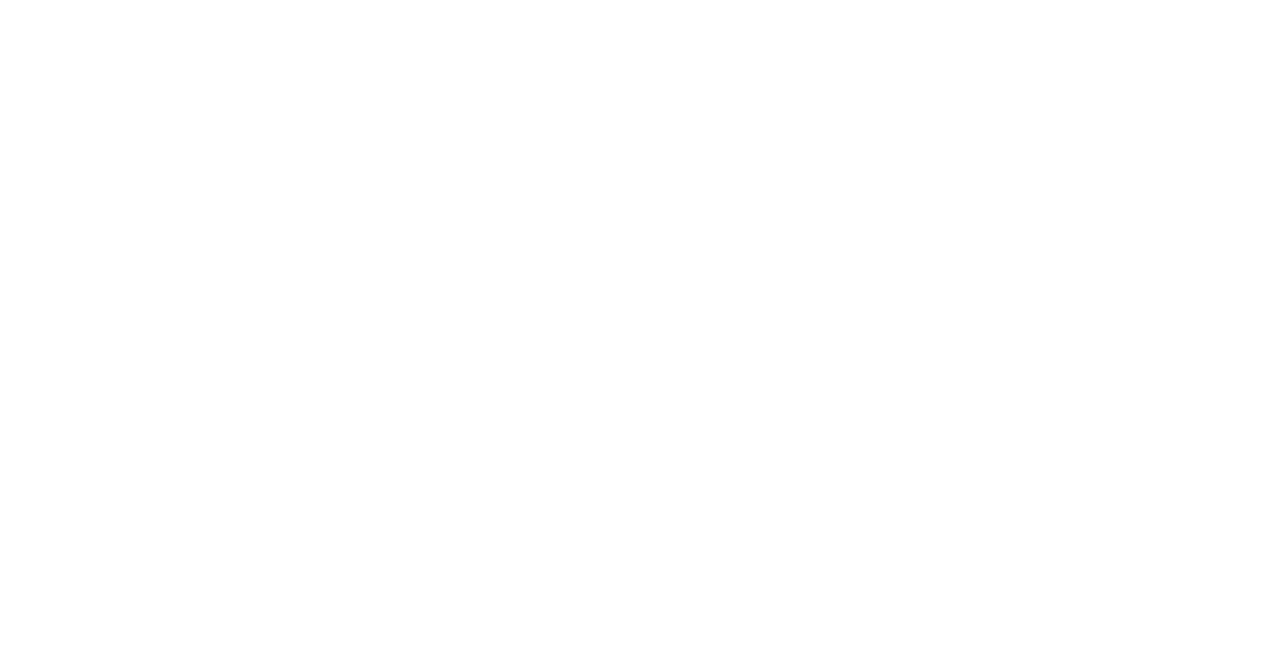
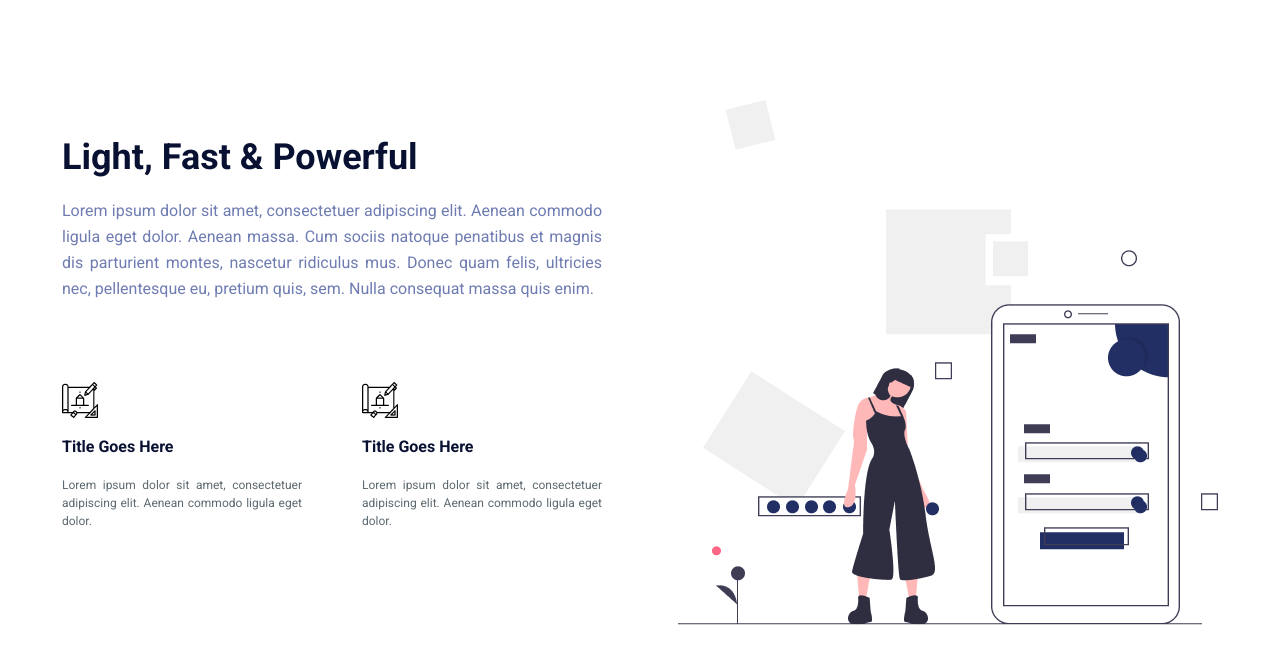
Before and after one commit to GabrielMattosdeLima/LP_Exercicio_Figma, a plain HTML site: page index.html in a window 1280 px wide. Drawn offline with Linux system fonts and the light colour scheme.

Commit message:
terceiro commit

```diff
--- a/index.html
+++ b/index.html
@@ -1,11 +1,53 @@
 <!DOCTYPE html>
 <html lang="en">
+
 <head>
     <meta charset="UTF-8">
     <meta name="viewport" content="width=device-width, initial-scale=1.0">
-    <title>Document</title>
+    <link rel="stylesheet" href="style.css">
+    <link rel="preconnect" href="https://fonts.googleapis.com">
+    <link rel="preconnect" href="https://fonts.gstatic.com" crossorigin>
+    <link href="https://fonts.googleapis.com/css2?family=Roboto:ital,wght@0,100..900;1,100.
+    .900&display=swap" rel="stylesheet">
+
+    <title>Segunda tela do Figma</title>
 </head>
+
 <body>
+    <main>
+        <section class="main_esq">
+            <h4>Light, Fast & Powerful</h4>
+
+            <p id="p">Lorem ipsum dolor sit amet, consectetuer adipiscing elit.
+                Aenean commodo ligula eget dolor. Aenean massa.
+                Cum sociis natoque penatibus et magnis dis parturient montes,
+                nascetur ridiculus mus. Donec quam felis, ultricies nec,
+                pellentesque eu, pretium quis, sem. Nulla consequat massa quis enim.</p>
+
+
+            <div class="main_esq_baixo">
+                <div class="item">
+                    <img class="icon" src="img/Combined Shape.png" alt="icon">
+                    <h5>Title Goes Here</h5>
+                    <p>Lorem ipsum dolor sit amet, consectetuer adipiscing elit.
+                        Aenean commodo ligula eget dolor.</p>
+                </div>
+
+                <div class="item">
+                    <img class="icon" src="img/Combined Shape.png" alt="icon">
+                    <h5>Title Goes Here</h5>
+                    <p>Lorem ipsum dolor sit amet, consectetuer adipiscing elit.
+                        Aenean commodo ligula eget dolor.</p>
+                </div>
+            </div>
+
+        </section>
+        <section class="main_dir">
+            <img src="img/undraw_mobile_login_ikmv.png" alt="imagem">
+        </section>
+
+    </main>
 
 </body>
+
 </html>
--- a/style.css
+++ b/style.css
@@ -1,5 +1,87 @@
-*{
+* {
     margin: 0;
     padding: 0;
     box-sizing: border-box;
 }
+
+main {
+    display: flex;
+    justify-content: center;
+    flex-direction: row;
+    margin-top: 100px;
+
+}
+
+.main_esq {
+
+    width: 540px;
+    margin-top: 36px;
+    margin-right:  76px;
+
+}
+
+h4 {
+    display: flex;
+    font-family: "Roboto", system-ui;
+    font-size: 36px;
+    font-style: medium;
+    text-align: justify;
+    color: #091133;
+    height: 48px;
+
+
+
+}
+
+#p {
+
+    font-family: "Roboto", system-ui;
+    font-size: 16px;
+    text-align: justify;
+    margin-top: 14px;
+    line-height: 26px;
+    color: #6F7CB2;
+
+}
+
+h5 {
+
+    font-family: "Roboto", system-ui;
+    font-size: 16px;
+    text-align: justify;
+    margin-top: 16px;
+    line-height: 26px;
+    color: #091133;
+
+}
+
+p {
+    font-family: "Roboto", system-ui;
+    font-size: 12px;
+    text-align: justify;
+    margin-top: 16px;
+    line-height: 18px;
+    color: #5D6970;
+}
+
+.main_esq_baixo {
+    display: flex;
+    justify-content: space-between;
+    gap: 40px; /* espaçamento entre os blocos */
+    margin-top: 80px;
+}
+
+.item {
+    width: 240px;
+    display: flex;
+    flex-direction: column;
+    align-items: start;
+}
+
+
+.icon {
+
+    width: 36px;
+    height: 36px;
+
+}
```
Also changed, not shown: img/Combined Shape.png (added), img/undraw_mobile_login_ikmv.png (added).
